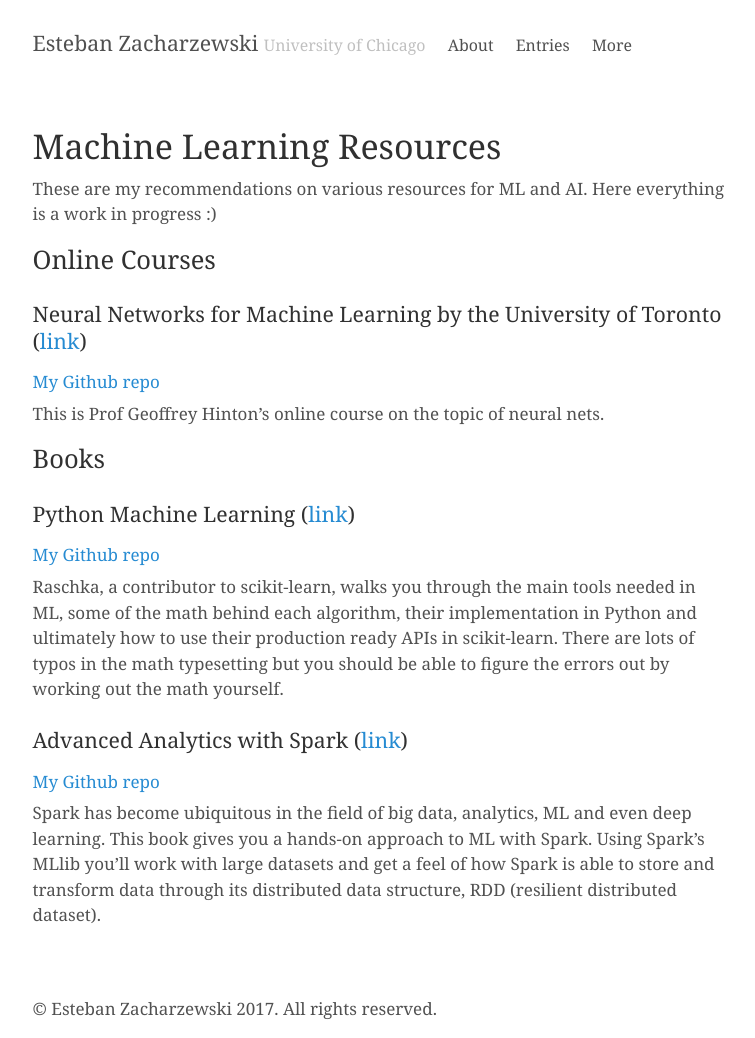
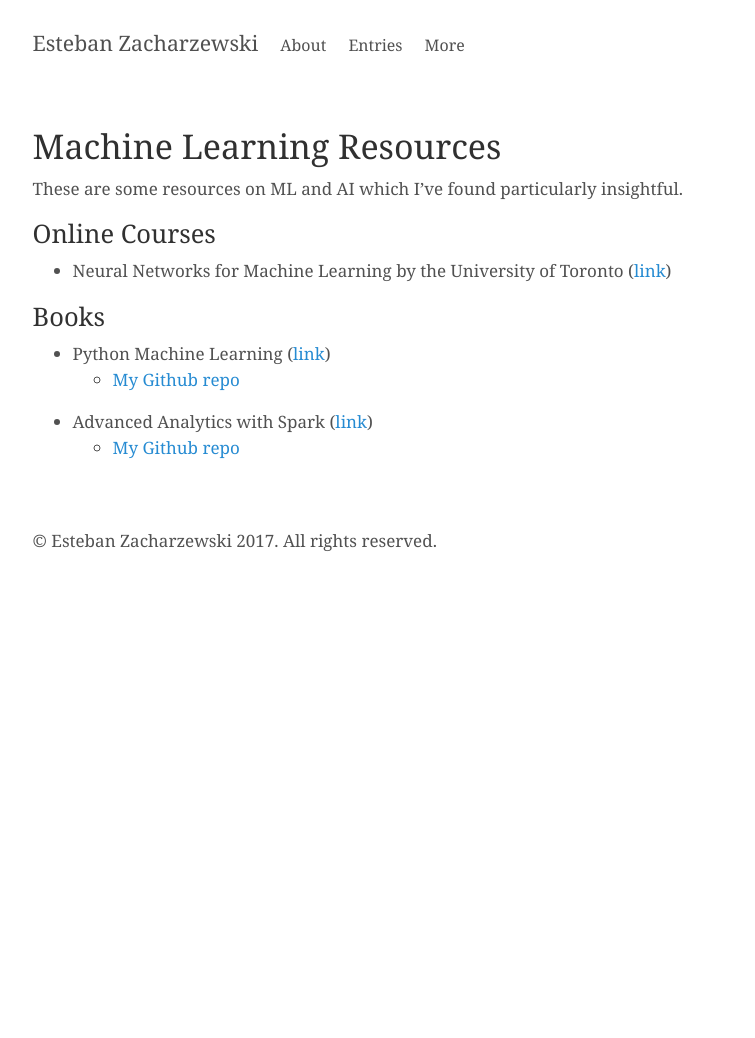
Before and after one commit to stzr1123/stzr1123.github.io, a Jekyll site: the page built from machine_learning.md, in a window 1280 px wide, cut to the strip 104-1142 px from the top of the page. Shown: the whole strip, without its empty margins (259-1014 px from the left). Built offline with Jekyll 4.4.1, drawn with Linux system fonts in a browser that asks for light colours; after the commit the page ends 900 px from its top, so only the background shows below that.

Commit message:
update about + remove tagline

```diff
--- a/_config.yml
+++ b/_config.yml
@@ -1,13 +1,13 @@
 # Dependencies
 markdown:         kramdown
-highlighter:      rouge # previously pygments
+highlighter:      rouge  # previously pygments
 
 # Permalinks
 permalink:        pretty
 
 # Setup
 title:            Esteban Zacharzewski
-tagline:          University of Chicago
+tagline:
 url:
 paginate:         1
 baseurl:          https://stzr1123.github.io/
--- a/machine_learning.md
+++ b/machine_learning.md
@@ -3,24 +3,16 @@ layout: page
 title: Machine Learning Resources
 ---
 
-These are my recommendations on various resources for ML and AI. Here everything is a work in progress :)
+These are some resources on ML and AI which I've found particularly insightful.
 
 ## Online Courses
 
-### Neural Networks for Machine Learning by the University of Toronto ([link](https://www.coursera.org/learn/neural-networks/))
-#### [My Github repo](https://github.com/stzr1123/neural_networks_coursera)
-
-This is Prof Geoffrey Hinton's online course on the topic of neural nets.
+* Neural Networks for Machine Learning by the University of Toronto ([link](https://www.coursera.org/learn/neural-networks/))
 
 
 ## Books
 
-### Python Machine Learning ([link](http://a.co/gt7msqZ))
-#### [My Github repo](https://github.com/stzr1123/machine-learning-python)
-
-Raschka, a contributor to scikit-learn, walks you through the main tools needed in ML, some of the math behind each algorithm, their implementation in Python and ultimately how to use their production ready APIs in scikit-learn. There are lots of typos in the math typesetting but you should be able to figure the errors out by working out the math yourself.
-
-### Advanced Analytics with Spark ([link](http://a.co/1iE7HWf))
-#### [My Github repo](https://github.com/stzr1123/learning-spark)
-
-Spark has become ubiquitous in the field of big data, analytics, ML and even deep learning. This book gives you a hands-on approach to ML with Spark. Using Spark's MLlib you'll work with large datasets and get a feel of how Spark is able to store and transform data through its distributed data structure, RDD (resilient distributed dataset).
+* Python Machine Learning ([link](http://a.co/gt7msqZ))
+  * [My Github repo](https://github.com/stzr1123/machine-learning-python)
+* Advanced Analytics with Spark ([link](http://a.co/1iE7HWf))
+  * [My Github repo](https://github.com/stzr1123/learning-spark)
```
Also changed, not shown: about.md (+3 -5 lines), more.md (+1 -1 lines).
